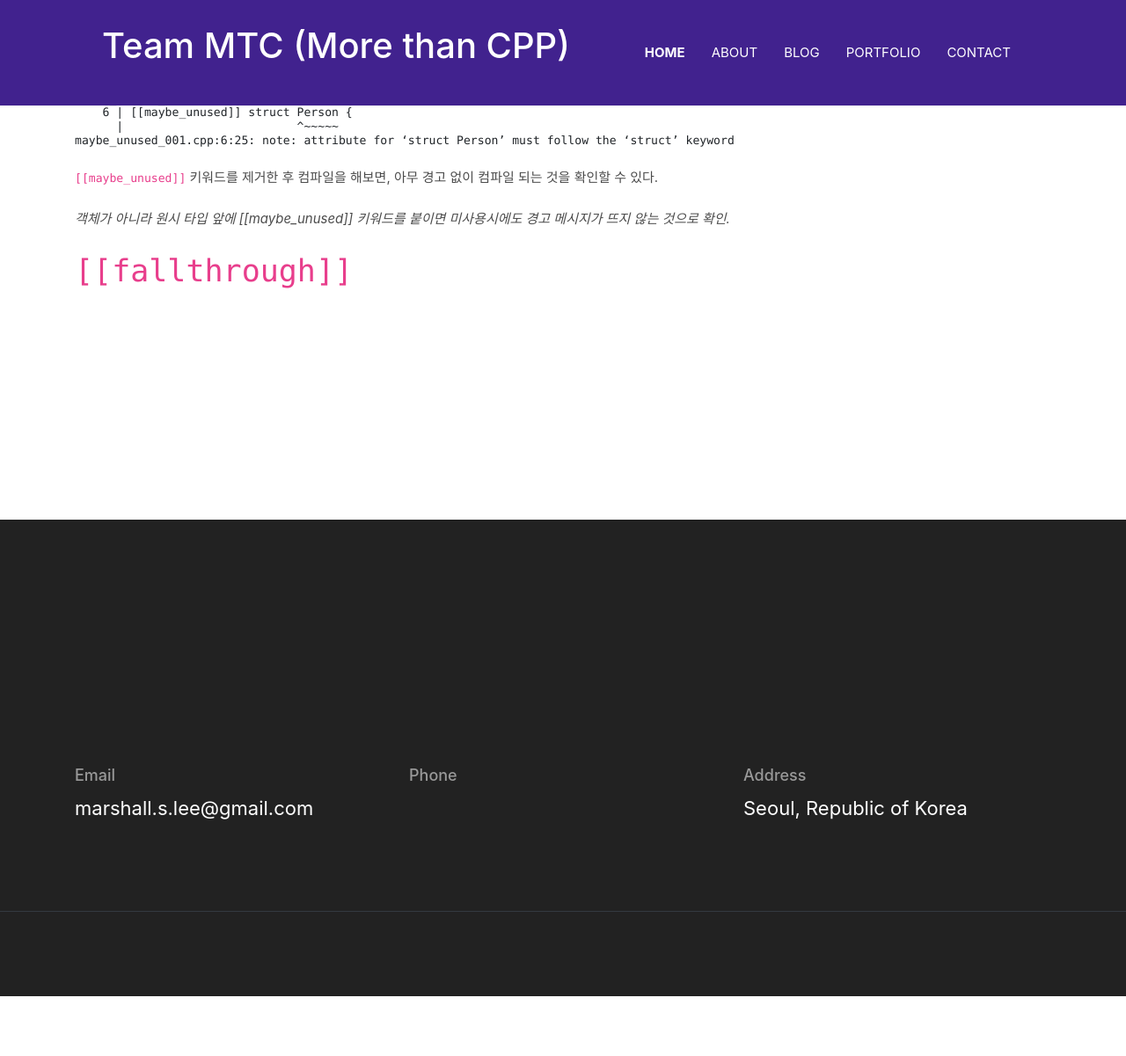
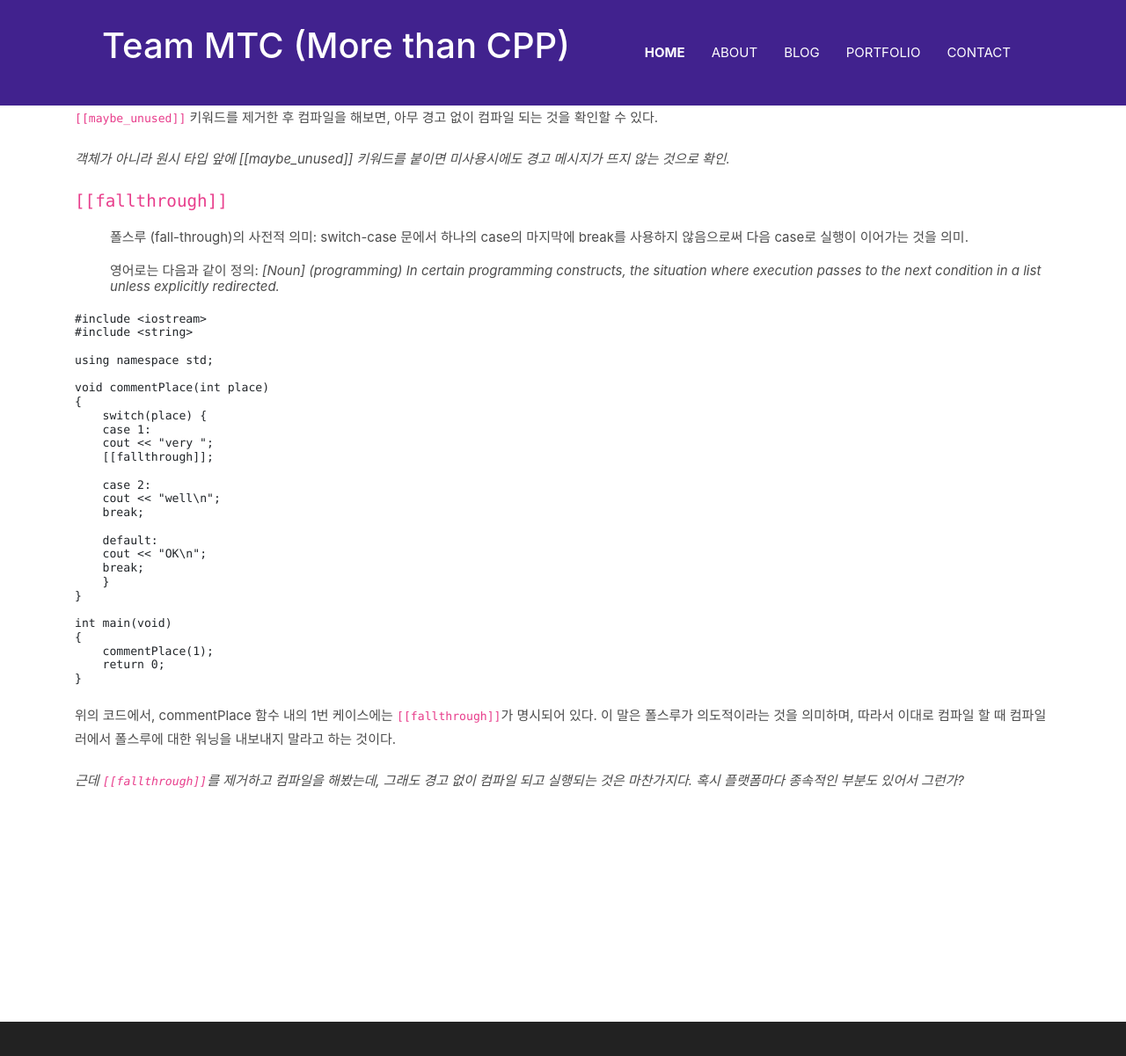
Before and after one commit to teammtc/teammtc.github.io, a Jekyll site: the page built from _posts/2024-05-30-cpp17-the-complete-guide-ch-7.md, in a window 1280 px wide and 1400 px high, scrolled down 1845 px. Shown: the top 1201 px of the window at 88% size. Built offline with Jekyll 4.4.1, drawn with Linux system fonts in a browser that asks for light colours; some web fonts are replaced; before the commit the page ends 2978 px from its top, so only the background shows below that.

````diff
--- a/_posts/2024-05-30-cpp17-the-complete-guide-ch-7.md
+++ b/_posts/2024-05-30-cpp17-the-complete-guide-ch-7.md
@@ -7,13 +7,14 @@
 tags:   [C++17]
 ---
 
-## attribute
+### attribute
 * 함수 혹은 변수 앞에 쓰여서 컴파일 시에 특정 메시지를 생성하거나 컴파일러가 특정 동작을 수행할 수 있도록 해주는 속성.
 * return 값이 버려지는 경우 경고 발생시킴.
 
 이번 글에서는 C++17에서 새로 생긴 attribute을 소개한다.
 
-### `[[nodiscard]]`
+#### `[[nodiscard]]`
+
 * 함수의 리턴 값을 버리지 말라고 함.
 
 ```c++
@@ -44,7 +45,8 @@
       |                     ^~~
 ```
 
-### `[[maybe_unused]]`
+#### `[[maybe_unused]]`
+
 * 어떤 객체를 생성하고 사용하지 않는 경우, 컴파일러에서 워닝을 내보냄.
 
 ```c++
@@ -82,4 +84,41 @@
 
 *객체가 아니라 원시 타입 앞에 [[maybe_unused]] 키워드를 붙이면 미사용시에도 경고 메시지가 뜨지 않는 것으로 확인.*
 
-### `[[fallthrough]]`
+#### `[[fallthrough]]`
+
+* 폴스루 (fall-through)의 사전적 의미: switch-case 문에서 하나의 case의 마지막에 break를 사용하지 않음으로써 다음 case로 실행이 이어가는 것을 의미.
+* 영어로는 다음과 같이 정의: *[Noun] (programming) In certain programming constructs, the situation where execution passes to the next condition in a list unless explicitly redirected.*
+
+```c++
+#include <iostream>
+#include <string>
+
+using namespace std;
+
+void commentPlace(int place)
+{
+    switch(place) {
+    case 1:
+    cout << "very ";
+    [[fallthrough]];
+
+    case 2:
+    cout << "well\n";
+    break;
+
+    default:
+    cout << "OK\n";
+    break;
+    }
+}
+
+int main(void)
+{
+    commentPlace(1);
+    return 0;
+}
+```
+
+위의 코드에서, commentPlace 함수 내의 1번 케이스에는 `[[fallthrough]]`가 명시되어 있다. 이 말은 폴스루가 의도적이라는 것을 의미하며, 따라서 이대로 컴파일 할 때 컴파일러에서 폴스루에 대한 워닝을 내보내지 말라고 하는 것이다.
+
+*근데 `[[fallthrough]]`를 제거하고 컴파일을 해봤는데, 그래도 경고 없이 컴파일 되고 실행되는 것은 마찬가지다. 혹시 플랫폼마다 종속적인 부분도 있어서 그런가?*
````
